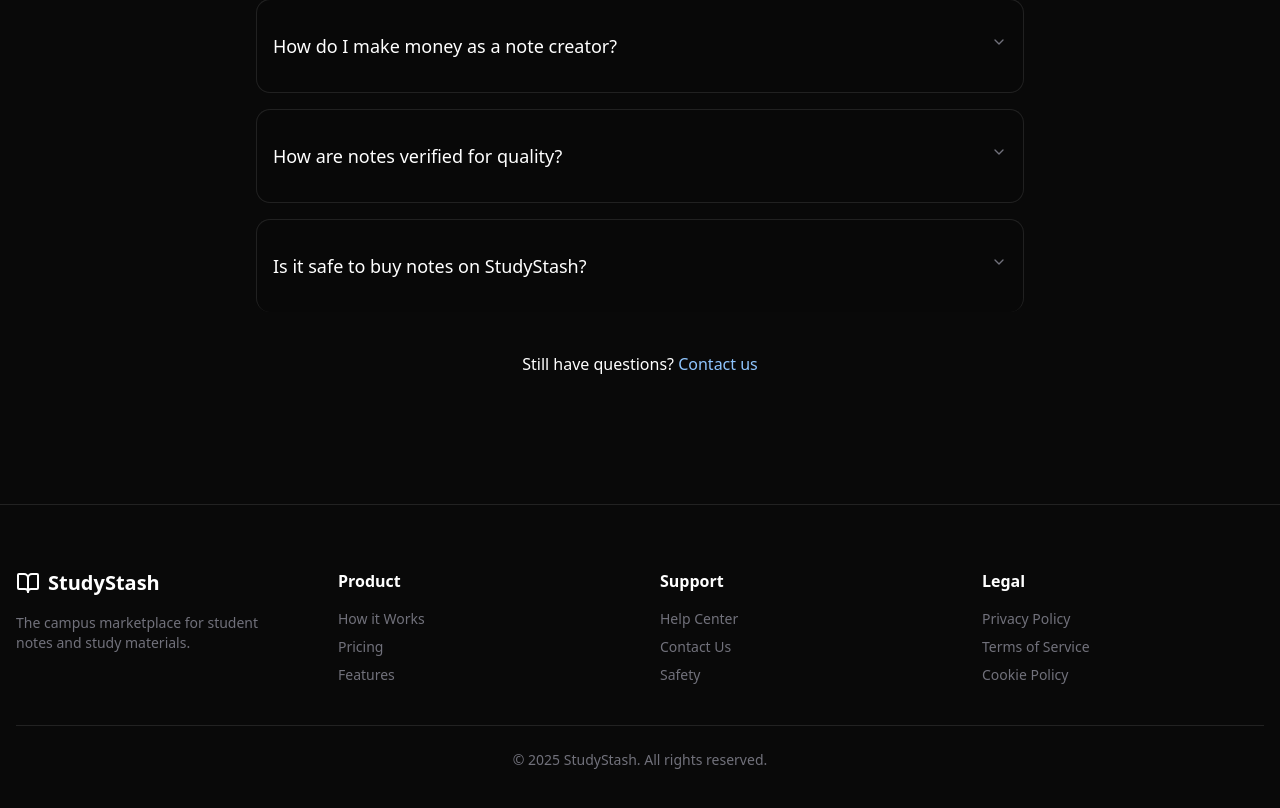
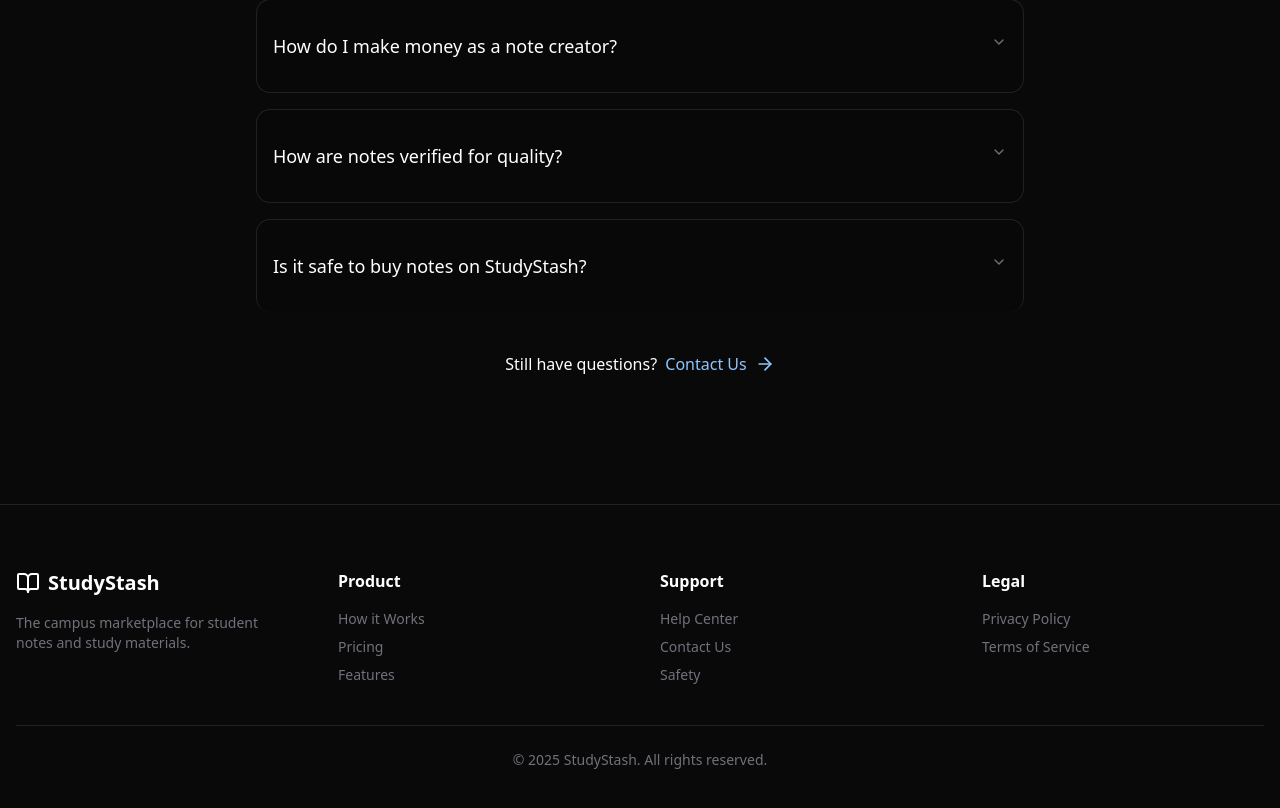
Before and after one commit to gaurav0973/study-stash, a React (Vite) app in the folder frontend/: page / in a window 1280 px wide. Shown: the part 2329-3137 px from the top of the page. Built offline with nearby package versions, Linux system fonts and the light colour scheme.

Commit message:
scroll to top

```diff
--- a/frontend/src/components/Faq.jsx
+++ b/frontend/src/components/Faq.jsx
@@ -4,6 +4,9 @@
     AccordionItem,
     AccordionTrigger,
 } from "@/components/ui/accordion";
+import { Link } from "react-router-dom";
+import { Button } from "./ui/button";
+import { ArrowRight } from "lucide-react";
 
 export const FAQList = [
     {
@@ -73,12 +76,14 @@
                 <div className="text-center mt-10">
                     <h3 className="text-white font-medium">
                         Still have questions?{" "}
-                        <a
-                            href="#contact"
-                            className="text-blue-300 hover:text-blue-400 transition-colors"
-                        >
-                            Contact us
-                        </a>
+
+
+                        <Link to="/contact" className="ml-1 inline-flex items-center text-blue-300 hover:text-blue-400 transition-colors">
+
+                                Contact Us
+                                <ArrowRight className="ml-2 h-5 w-5" />
+
+                        </Link>
                     </h3>
                 </div>
             </div>
--- a/frontend/src/components/Footer.jsx
+++ b/frontend/src/components/Footer.jsx
@@ -44,7 +44,7 @@
                         <h4 className="font-semibold text-white mb-4">Support</h4>
                         <ul className="space-y-2 text-sm">
                             <li>
-                                <Link to="/help" className="hover:text-white transition-colors">
+                                <Link to="/" className="hover:text-white transition-colors">
                                     Help Center
                                 </Link>
                             </li>
@@ -54,7 +54,7 @@
                                 </Link>
                             </li>
                             <li>
-                                <Link to="/safety" className="hover:text-white transition-colors">
+                                <Link to="/" className="hover:text-white transition-colors">
                                     Safety
                                 </Link>
                             </li>
@@ -65,18 +65,13 @@
                         <h4 className="font-semibold text-white mb-4">Legal</h4>
                         <ul className="space-y-2 text-sm">
                             <li>
-                                <Link to="/privacy" className="hover:text-white transition-colors">
+                                <Link to="/" className="hover:text-white transition-colors">
                                     Privacy Policy
                                 </Link>
                             </li>
                             <li>
-                                <Link to="/terms" className="hover:text-white transition-colors">
+                                <Link to="/" className="hover:text-white transition-colors">
                                     Terms of Service
-                                </Link>
-                            </li>
-                            <li>
-                                <Link to="/cookies" className="hover:text-white transition-colors">
-                                    Cookie Policy
                                 </Link>
                             </li>
                         </ul>
--- /dev/null
+++ b/frontend/src/components/ScrollToTop.jsx
@@ -0,0 +1,36 @@
+import { useState, useEffect } from "react";
+import { Button } from "./ui/button";
+import { ArrowUpToLine } from "lucide-react";
+
+export const ScrollToTop = () => {
+    const [showTopBtn, setShowTopBtn] = useState(false);
+
+    useEffect(() => {
+        const handleScroll = () => {
+            setShowTopBtn(window.scrollY > 500);
+        };
+        window.addEventListener("scroll", handleScroll);
+        return () => window.removeEventListener("scroll", handleScroll);
+    }, []);
+
+    const goToTop = () => {
+        window.scrollTo({
+            top: 0,
+            behavior: "smooth",
+        });
+    };
+
+    return (
+        <>
+            {showTopBtn && (
+                <Button
+                    onClick={goToTop}
+                    className="fixed bottom-4 right-4 opacity-90 shadow-md z-50"
+                    size="icon"
+                >
+                    <ArrowUpToLine className="h-4 w-4" />
+                </Button>
+            )}
+        </>
+    );
+};
--- a/frontend/src/pages/LandingPage.jsx
+++ b/frontend/src/pages/LandingPage.jsx
@@ -2,6 +2,7 @@
 import { Hero } from "../components/Hero"
 import { Features } from "@/components/Features"
 import { FAQ } from "@/components/Faq"
+import { ScrollToTop } from "@/components/ScrollToTop"
 
 export const LandingPage = () => {
     return (
@@ -10,6 +11,7 @@
             <Problems/>
             <Features/>
             <FAQ/>
+            <ScrollToTop/>
         </>
     )
 }
```
